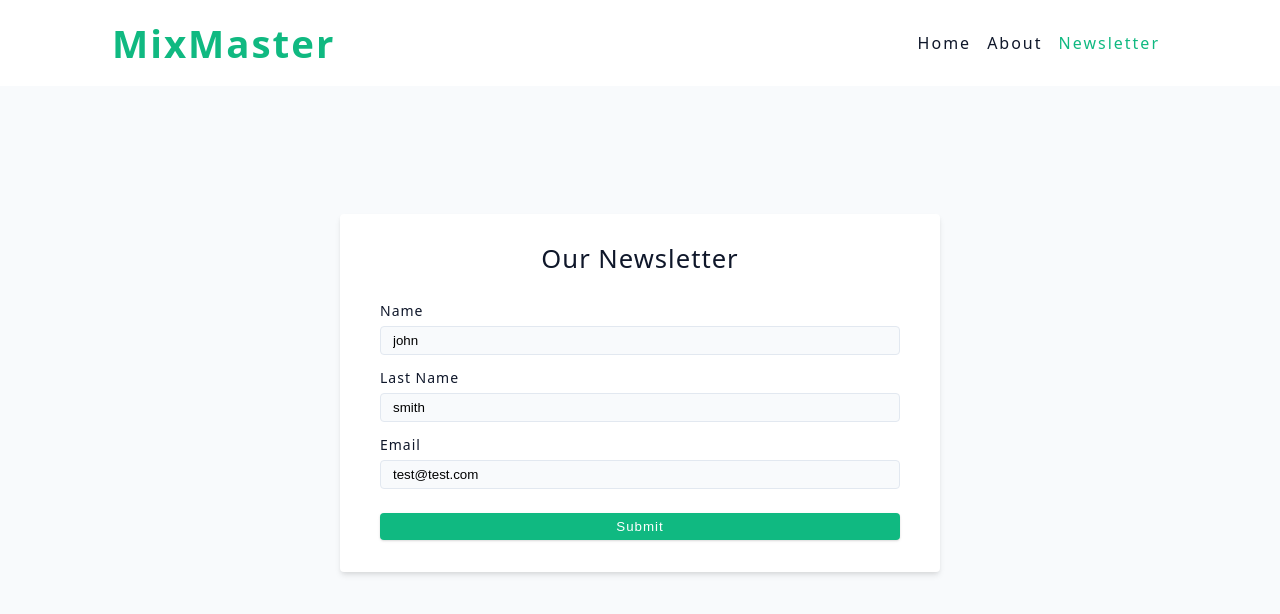
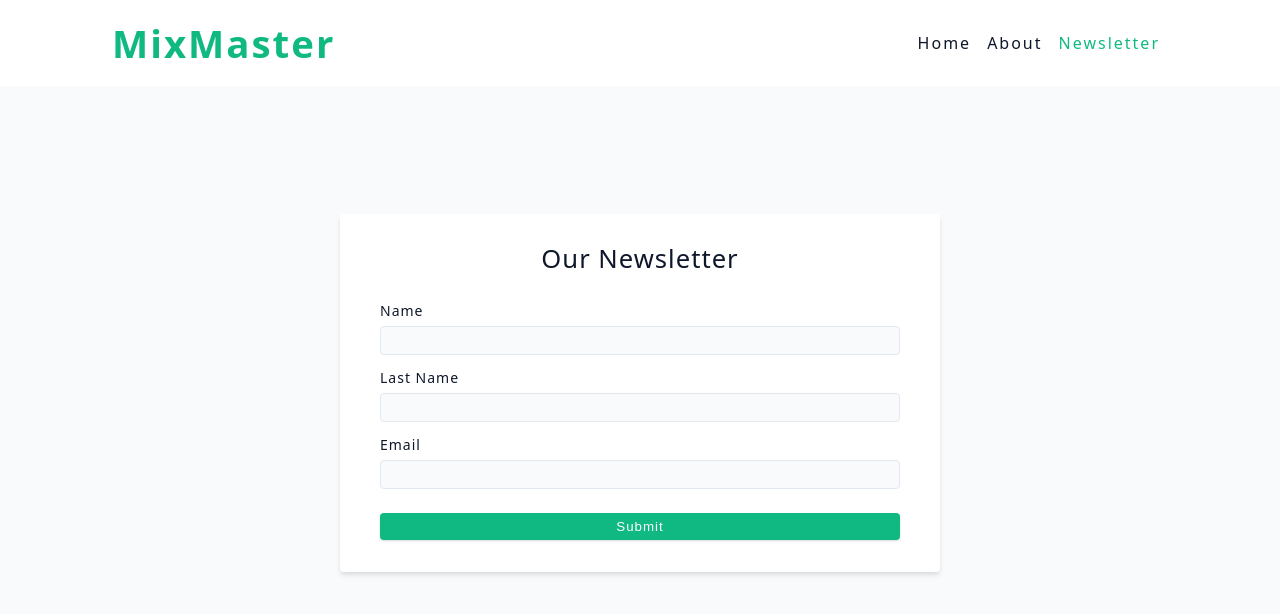
Before and after one commit to abrsh6266/mixmaster, a React (Vite) app: page /newsletter in a window 1280 px wide. Shown: the top 614 px of the page. Built offline with nearby package versions, Linux system fonts and the light colour scheme.

Commit message:
some refactors

```diff
--- a/src/App.jsx
+++ b/src/App.jsx
@@ -9,7 +9,8 @@ import {
   SinglePageError,
 } from "./pages";
 import { loader as landingLoader } from "./pages/Landing";
-import {loader as singleCocktailLoader} from "./pages/Cocktail"
+import { loader as singleCocktailLoader } from "./pages/Cocktail";
+import { action as newsletterAction } from "./pages/NewsLetter";
 const router = createBrowserRouter([
   {
     path: "/",
@@ -27,7 +28,7 @@ const router = createBrowserRouter([
         ),
       },
       {
-        loader:singleCocktailLoader,
+        loader: singleCocktailLoader,
         path: "cocktail/:id",
         element: (
           <div>
@@ -37,11 +38,8 @@ const router = createBrowserRouter([
       },
       {
         path: "newsletter",
-        element: (
-          <div>
-            <NewsLetter />
-          </div>
-        ),
+        action: newsletterAction,
+        element: <NewsLetter />,
       },
       {
         path: "about",
--- a/src/pages/NewsLetter.jsx
+++ b/src/pages/NewsLetter.jsx
@@ -1,56 +1,68 @@
+import axios from "axios";
+import { Form, redirect } from "react-router-dom";
+import { toast } from "react-toastify";
+
+const newsletterUrl = "https://www.course-api.com/cocktails-newsletter";
+export const action = async ({ request }) => {
+  const formData = await request.formData();
+  const data = Object.fromEntries(formData);
+  const response = await axios.post(newsletterUrl, data);
+  console.log(response.data);
+  toast.success(response.data.msg);
+  return redirect("/");
+};
 const Newsletter = () => {
   return (
-      <form className='form'>
-        <h4 style={{ textAlign: 'center', marginBottom: '2rem' }}>
+    <Form method="POST" className="form">
+      <h4 style={{ textAlign: "center", marginBottom: "2rem" }}>
         our newsletter
       </h4>
       {/* name */}
-        <div className='form-row'>
-          <label htmlFor='name' className='form-label'>
+      <div className="form-row">
+        <label htmlFor="name" className="form-label">
           name
         </label>
         <input
-            type='text'
-            className='form-input'
-            name='name'
-            id='name'
-            defaultValue='john'
+          type="text"
+          className="form-input"
+          name="name"
+          id="name"
+          required
         />
       </div>
       {/* last name */}
-        <div className='form-row'>
-          <label htmlFor='lastName' className='form-label'>
+      <div className="form-row">
+        <label htmlFor="lastName" className="form-label">
           last name
         </label>
         <input
-            type='text'
-            className='form-input'
-            name='lastName'
-            id='lastName'
-            defaultValue='smith'
+          type="text"
+          className="form-input"
+          name="lastName"
+          id="lastName"
         />
       </div>
       {/* name */}
-        <div className='form-row'>
-          <label htmlFor='email' className='form-label'>
+      <div className="form-row">
+        <label htmlFor="email" className="form-label">
           email
         </label>
         <input
-            type='email'
-            className='form-input'
-            name='email'
-            id='email'
-            defaultValue='test@test.com'
+          type="email"
+          className="form-input"
+          name="email"
+          id="email"
+          required
         />
       </div>
       <button
-          type='submit'
-          className='btn btn-block'
-          style={{ marginTop: '0.5rem' }}
+        type="submit"
+        className="btn btn-block"
+        style={{ marginTop: "0.5rem" }}
       >
         submit
       </button>
-      </form>
+    </Form>
   );
 };
 
```
Lines whose indentation alone changed are shown as unchanged.
